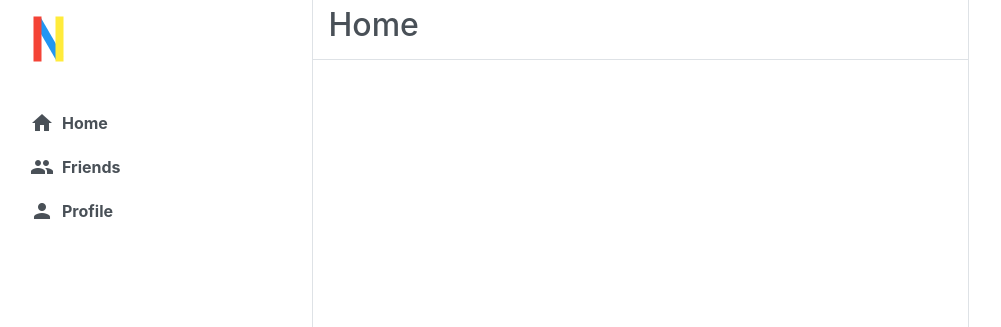
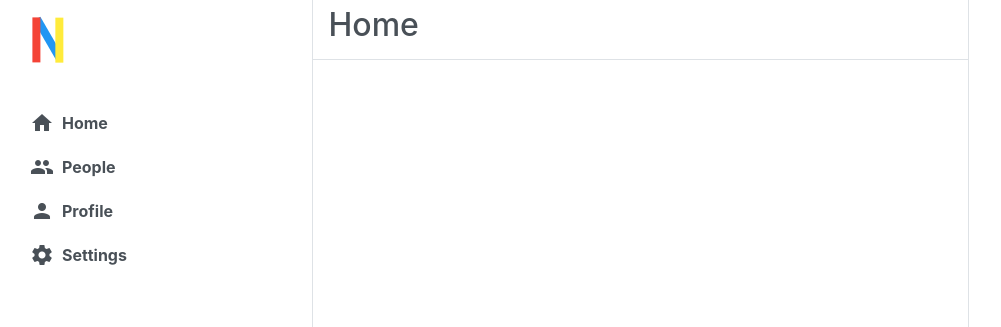
Before and after one commit to danielkanangila/web50-network, a React (Create React App) app in the folder network/static/network/: page / in a window 1280 px wide. Shown: the top 327 px of the page, without its empty margins (0-1001 px from the left). Built offline with nearby package versions, Linux system fonts and the light colour scheme; sample sign-in values are in the browser's storage.

Commit message:
updated style and adding main components

```diff
--- a/network/static/network/src/components/Logo.js
+++ b/network/static/network/src/components/Logo.js
@@ -14,28 +14,34 @@ const Logo = () => {
 const Wrapper = styled.div`
   position: relative;
   width: 50px;
-  height: fit-content;
+  height: 50px;
+  display: flex;
+  flex-direction: column;
+  justify-content: center;
+  align-items: center;
   span {
     display: block;
     content: " ";
     width: 45px;
     height: 8px;
-    position: absolute;
+    /* position: absolute; */
     &:nth-child(1) {
       background-color: #f44336;
       transform: rotate(90deg);
+      transform-origin: 20% -20%;
       z-index: 900 !important;
     }
     &:nth-child(2) {
       background-color: #2196f3;
       transform: rotate(60deg);
-      left: 11px;
+      transform-origin: 45% -40%;
+      /* left: 11px; */
       z-index: 700 !important;
     }
     &:nth-child(3) {
       background-color: #ffeb3b;
       transform: rotate(90deg);
-      left: 22px;
+      transform-origin: 63% 25%;
       z-index: 900 !important;
     }
   }
--- a/network/static/network/src/components/Main.js
+++ b/network/static/network/src/components/Main.js
@@ -17,13 +17,17 @@ const Main = () => {
               <span class="material-icons mr-2">home</span>
               Home
             </NavLink>
-            <NavLink className="sidebar-nav--item" to="/friends">
+            <NavLink className="sidebar-nav--item" to="/peoples ">
               <span class="material-icons mr-2">people</span>
-              Friends
+              People
             </NavLink>
             <NavLink className="sidebar-nav--item" to="/profile">
               <span class="material-icons mr-2">person</span>
               Profile
+            </NavLink>
+            <NavLink className="sidebar-nav--item" to="/profile">
+              <span class="material-icons mr-2">settings</span>
+              Settings
             </NavLink>
           </div>
         </div>
--- a/network/static/network/src/index.scss
+++ b/network/static/network/src/index.scss
@@ -41,7 +41,7 @@
 .logo-wrapper {
   position: absolute;
   top: -70px;
-  left: calc(50% - 50px);
+  left: calc(50% - 35px);
 }
 
 .sidebar {
@@ -73,8 +73,7 @@
     height: 65px;
   }
   .logo {
-    top: 20px;
-    left: 15px;
+    left: 30px;
   }
   &-nav {
     display: flex;
@@ -91,11 +90,8 @@
       border-radius: 25px;
       &:hover {
         text-decoration: none;
-        background-color: $primary;
-        color: #fff;
-        span {
-          color: #fff;
-        }
+        background-color: $gray-200;
+        color: inherit;
       }
     }
   }
```
Also changed, not shown: network/static/network/src/components/Home.js (added, +7 -0 lines), network/static/network/src/components/MainBody.js (added, +7 -0 lines), network/static/network/src/components/People.js (added, +7 -0 lines), network/static/network/src/components/Profile.js (added, +7 -0 lines), network/static/network/src/components/Settings.js (added, +7 -0 lines), network/static/network/src/components/SidebarLeft.js (added, +7 -0 lines), network/static/network/src/components/SidebarRight.js (added, +7 -0 lines).
